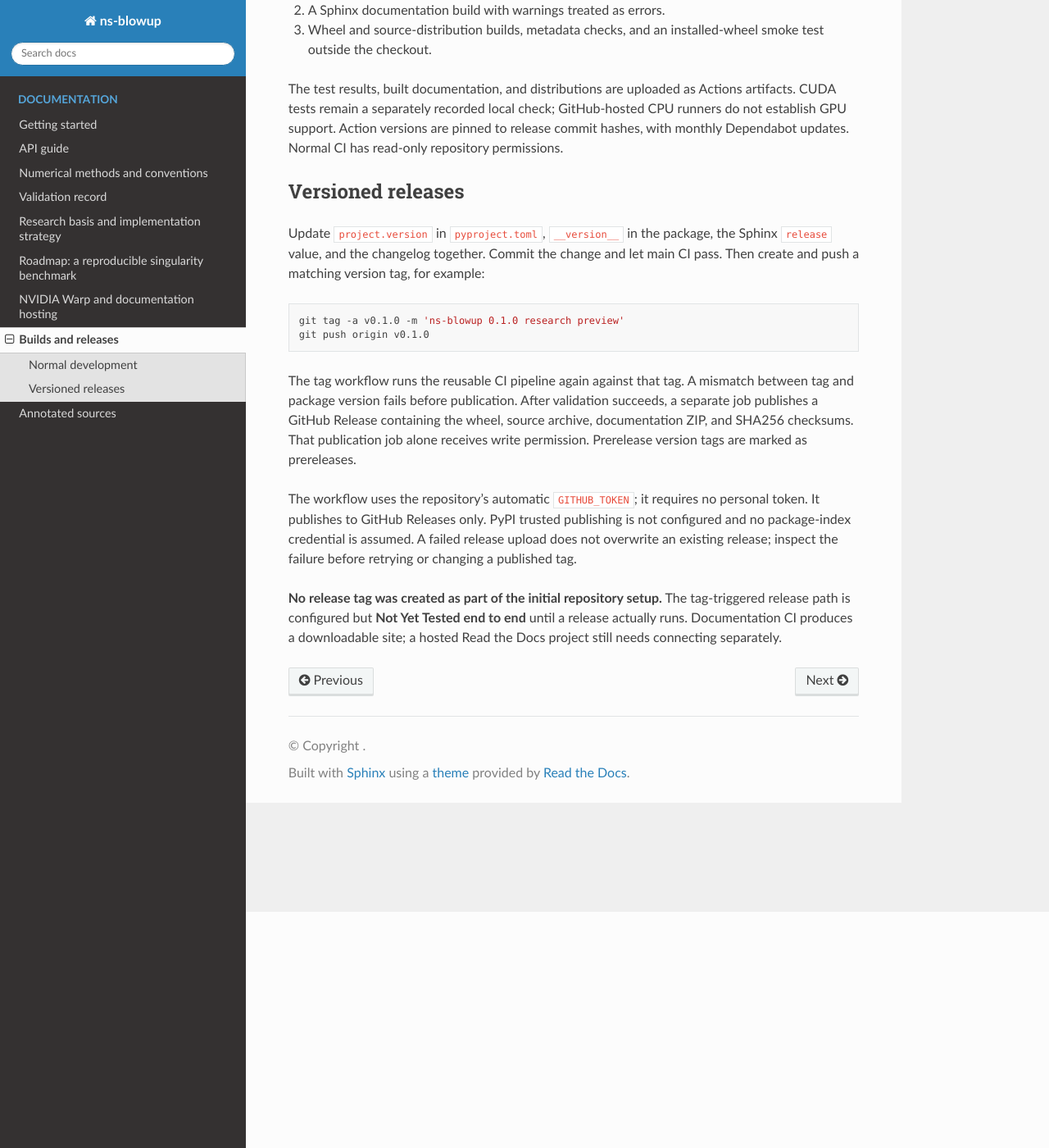
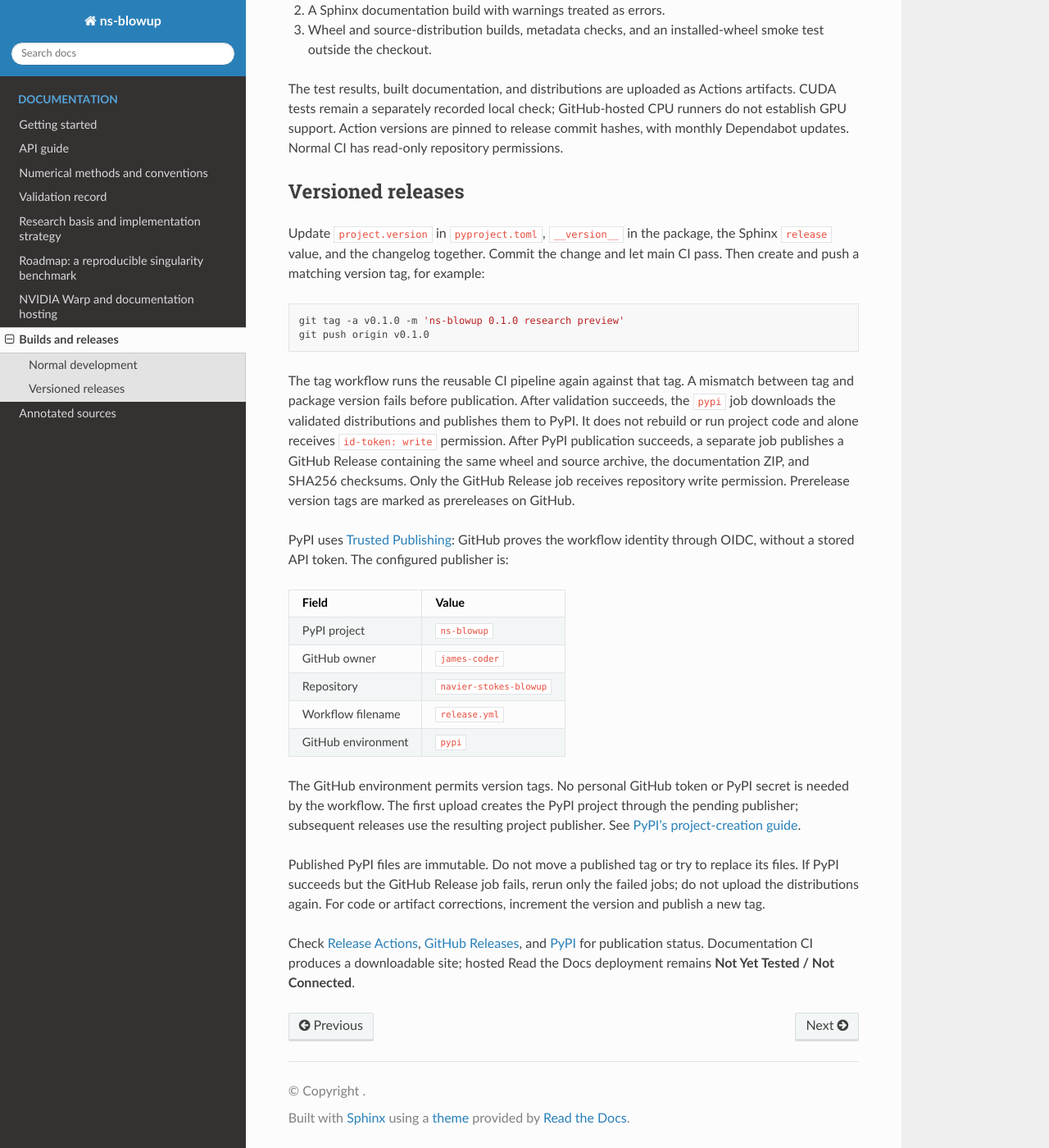
Before and after one commit to james-coder/navier-stokes-blowup, a Sphinx documentation site: the page built from docs/releases.md, in a window 1280 px wide and 1400 px high, scrolled down 288 px. Shown: the whole window at 82% size. Built offline with Sphinx 7.4.7 and the Read the Docs theme 3.1.0, drawn with Linux system fonts in a browser that asks for light colours.

Commit message:
Publish validated releases to PyPI through Trusted Publishing

````diff
--- a/docs/releases.md
+++ b/docs/releases.md
@@ -19,8 +19,20 @@ git tag -a v0.1.0 -m 'ns-blowup 0.1.0 research preview'
 git push origin v0.1.0
 ```
 
-The tag workflow runs the reusable CI pipeline again against that tag. A mismatch between tag and package version fails before publication. After validation succeeds, a separate job publishes a GitHub Release containing the wheel, source archive, documentation ZIP, and SHA256 checksums. That publication job alone receives write permission. Prerelease version tags are marked as prereleases.
+The tag workflow runs the reusable CI pipeline again against that tag. A mismatch between tag and package version fails before publication. After validation succeeds, the `pypi` job downloads the validated distributions and publishes them to PyPI. It does not rebuild or run project code and alone receives `id-token: write` permission. After PyPI publication succeeds, a separate job publishes a GitHub Release containing the same wheel and source archive, the documentation ZIP, and SHA256 checksums. Only the GitHub Release job receives repository write permission. Prerelease version tags are marked as prereleases on GitHub.
 
-The workflow uses the repository's automatic `GITHUB_TOKEN`; it requires no personal token. It publishes to GitHub Releases only. PyPI trusted publishing is not configured and no package-index credential is assumed. A failed release upload does not overwrite an existing release; inspect the failure before retrying or changing a published tag.
+PyPI uses [Trusted Publishing](https://docs.pypi.org/trusted-publishers/using-a-publisher/): GitHub proves the workflow identity through OIDC, without a stored API token. The configured publisher is:
 
-**No release tag was created as part of the initial repository setup.** The tag-triggered release path is configured but **Not Yet Tested end to end** until a release actually runs. Documentation CI produces a downloadable site; a hosted Read the Docs project still needs connecting separately.
+| Field | Value |
+| --- | --- |
+| PyPI project | `ns-blowup` |
+| GitHub owner | `james-coder` |
+| Repository | `navier-stokes-blowup` |
+| Workflow filename | `release.yml` |
+| GitHub environment | `pypi` |
+
+The GitHub environment permits version tags. No personal GitHub token or PyPI secret is needed by the workflow. The first upload creates the PyPI project through the pending publisher; subsequent releases use the resulting project publisher. See [PyPI's project-creation guide](https://docs.pypi.org/trusted-publishers/creating-a-project-through-oidc/).
+
+Published PyPI files are immutable. Do not move a published tag or try to replace its files. If PyPI succeeds but the GitHub Release job fails, rerun only the failed jobs; do not upload the distributions again. For code or artifact corrections, increment the version and publish a new tag.
+
+Check [Release Actions](https://github.com/james-coder/navier-stokes-blowup/actions/workflows/release.yml), [GitHub Releases](https://github.com/james-coder/navier-stokes-blowup/releases), and [PyPI](https://pypi.org/project/ns-blowup/) for publication status. Documentation CI produces a downloadable site; hosted Read the Docs deployment remains **Not Yet Tested / Not Connected**.
````
Also changed, not shown: README.md (+7 -5 lines), pyproject.toml (+18 -1 lines), 1 other file.
